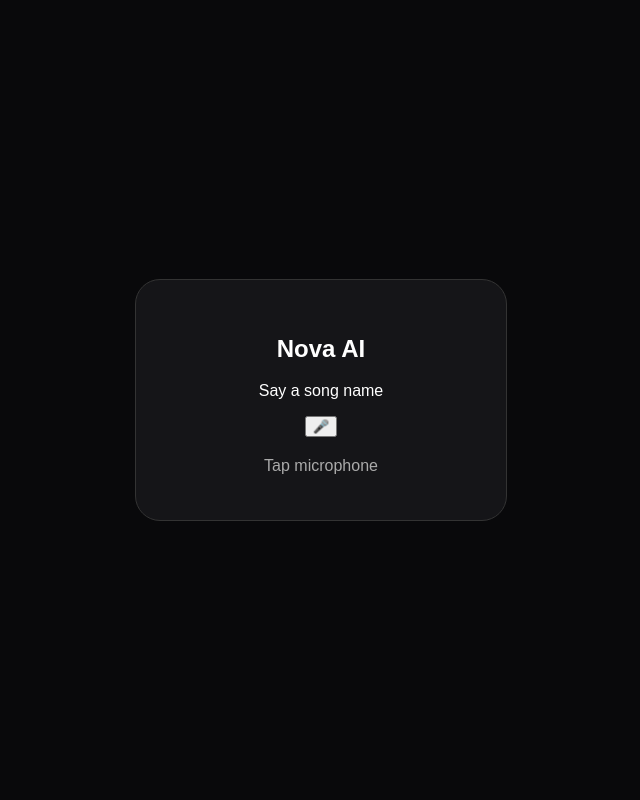
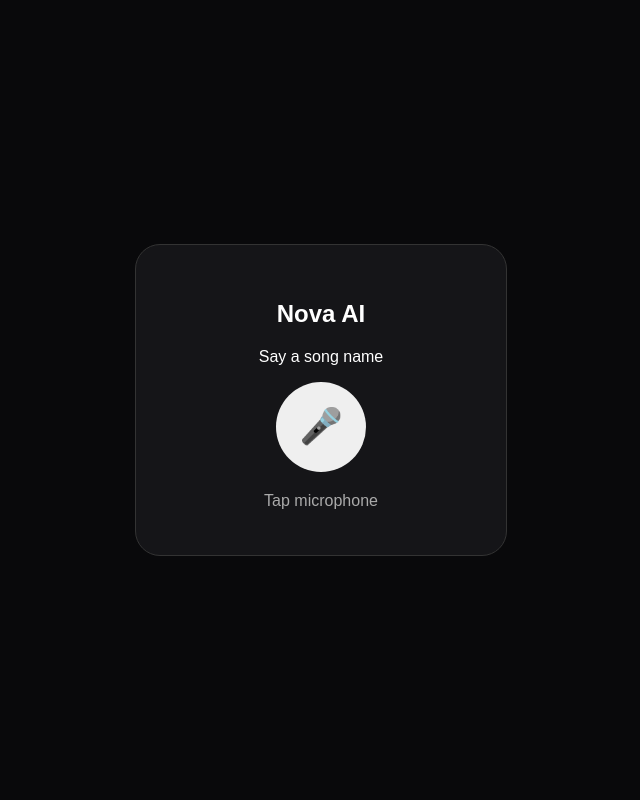
Before and after one commit to Naeem7-alt/Agent, a Flask app: page / in a window 1280 px wide. Shown: the whole page, without its empty margins (319-959 px from the left). Run offline with Flask 3, Linux system fonts and the light colour scheme.

Commit message:
Update index.html

```diff
--- a/app/templates/index.html
+++ b/app/templates/index.html
@@ -18,7 +18,7 @@
         border:1px solid #333;
         border-radius:25px;
     }
-    ,mic{
+    .mic{
         width:90px;
         height:90px;
         border:0;
```
